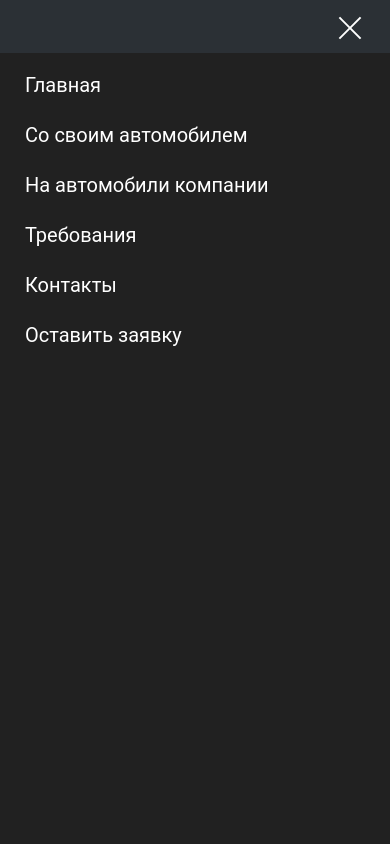
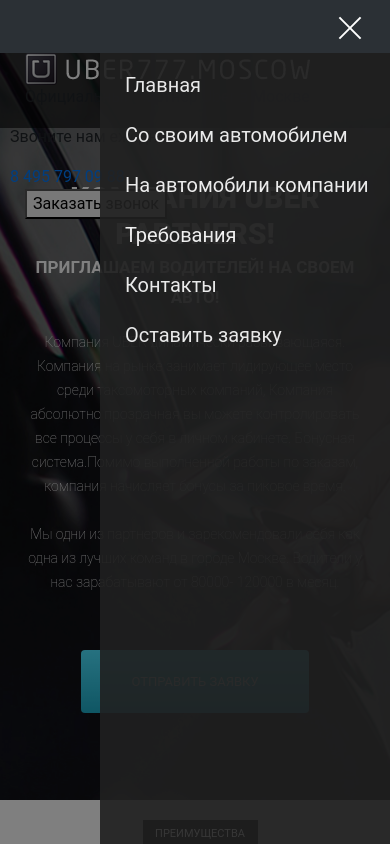
Before and after one commit to MustafaProger/uber-dior, a plain HTML site: page index.html in a window 390 px wide. Both pictures are taken after a click on the element 350 px from the left and 27 px from the top of the page. Shown: the top 844 px of the page. Drawn offline with nearby package versions, Linux system fonts and the light colour scheme.

Commit message:
Новый navbar

```diff
--- a/src/js/script.js
+++ b/src/js/script.js
@@ -3,5 +3,7 @@
         $(".header__burger").toggleClass('active');
         $(".header__menu").toggleClass('active');
         $("body").toggleClass('lock')
+        $(".subheader").toggleClass('lock')
+        $(".promo").toggleClass('lock')
     });
 });
--- a/src/sass/_burger.sass
+++ b/src/sass/_burger.sass
@@ -59,22 +59,34 @@
             background-color: #ffffff
     .header__menu
         position: fixed
-        top: -100%
-        left: 0
+        top: 0
+        right: -100%
         width: 100%
         height: 100%
         overflow: auto
         background-color: #212121
         padding: 50px 0 0 0
+        opacity: 0.9
         transition: ease-in .3s
         &.active
-            top: 0
+            position: fixed
+            right: 0
+            width: 290px
             transition: ease-in .3s
+
     .header__list
         display: flex
         flex-direction: column
-        padding: 20px 0 0 0
+        padding: 20px 0 0
+        opacity: 1
         li
             margin: 0 0 20px 0
-    body .lock
+    body
+        transition: ease-in .3s
+
+    body.lock
+        background-color: rgba(0,0,0,0.5)
         overflow: hidden
+    .subheader.lock,
+    .promo.lock
+        filter: brightness(50%)
--- a/src/sass/_general.sass
+++ b/src/sass/_general.sass
@@ -22,7 +22,7 @@
 	padding: 0 25px
 
 .header
-	position: fixed
+	position: relative
 	top: 0
 	left: 0
 	z-index: 5
@@ -42,13 +42,19 @@
 			color: royalblue
 			text-decoration: none
 	.top__header
+		position: fixed
+		top: 0
+		left: 0
+		z-index: 5
 		width: 100%
 		height: 53px
 		background-color: $color1
 	.subheader
 		position: absolute
+		top: 53px
+		left: 0
 		width: 100%
-		height: 87px;
+		height: 87px
 		background-color: rgba(0, 0, 0, 0.6)
 		.logo__link
 			display: block
--- a/src/sass/_media.sass
+++ b/src/sass/_media.sass
@@ -27,7 +27,7 @@
 				.advantage__img
 					display: none
 				.advantage__content
-					margin: 0 0 0 0
+					margin: 0
 			.advantages__column-1
 				margin-bottom: 0px
 
@@ -115,23 +115,27 @@
 			margin-top: 40px
 
 	.advantage
-		.toptitle
-		.title
-			font-size: 24px
-			line-height: 40px
-			padding: 20px 0
-		.advantage__block
-			flex-direction: column
-			padding: 0
-			height: auto !important
-			.advantage__img
-	   			margin: 0 auto
-			.advantage__content
-				margin: 0 auto
+		.container
+			margin: 0
+			padding: 0px 5px 0 15px
+			.toptitle
+			.title
+				font-size: 20px
+				line-height: 30px
+				padding: 10px 0
+			.advantage__block
+				flex-direction: column
+				margin: 0px auto
 				padding: 0
-				text-align: left
-				.advantage__content-text
-					padding: 0 0 20px 0
+				min-width: 225px
+				.advantage__img
+					margin: 0 auto
+				.advantage__content
+					margin: 0 auto
+					padding: 0
+					text-align: left
+					.advantage__content-text
+						padding: 0 0 20px 0
 
 @media (max-width: 375px)
 	.subheader
@@ -163,7 +167,6 @@
 			.title
 				font-size: 10px
 			.advantage__block
-				min-width: 225px
 				margin: 0px auto
 				padding: 0
 				height: auto !important
```
Also changed, not shown: dist/index.html (+1 -1 lines), src/css/style.css, 1 other file.
